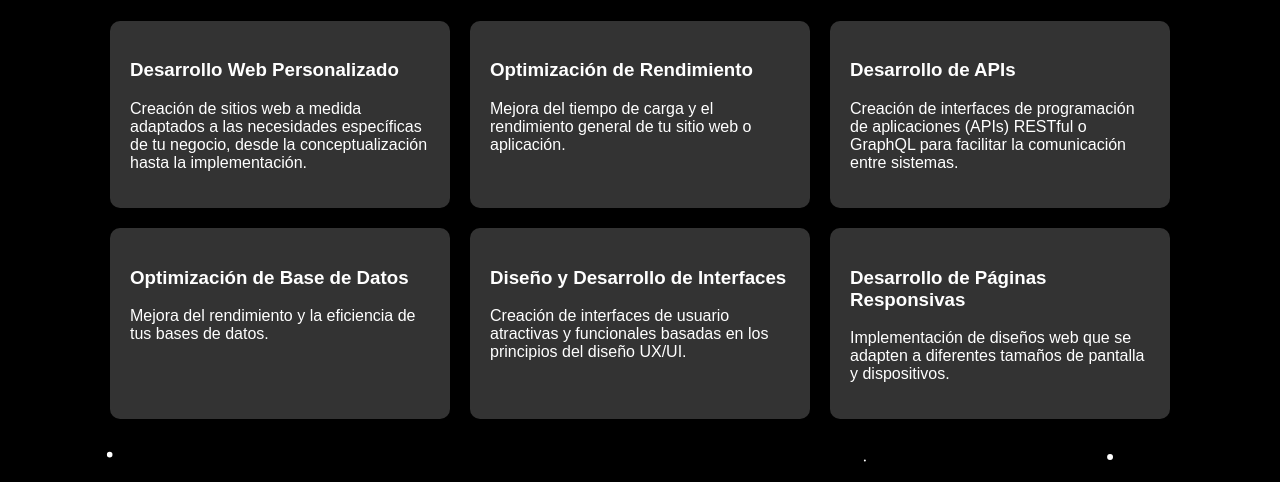
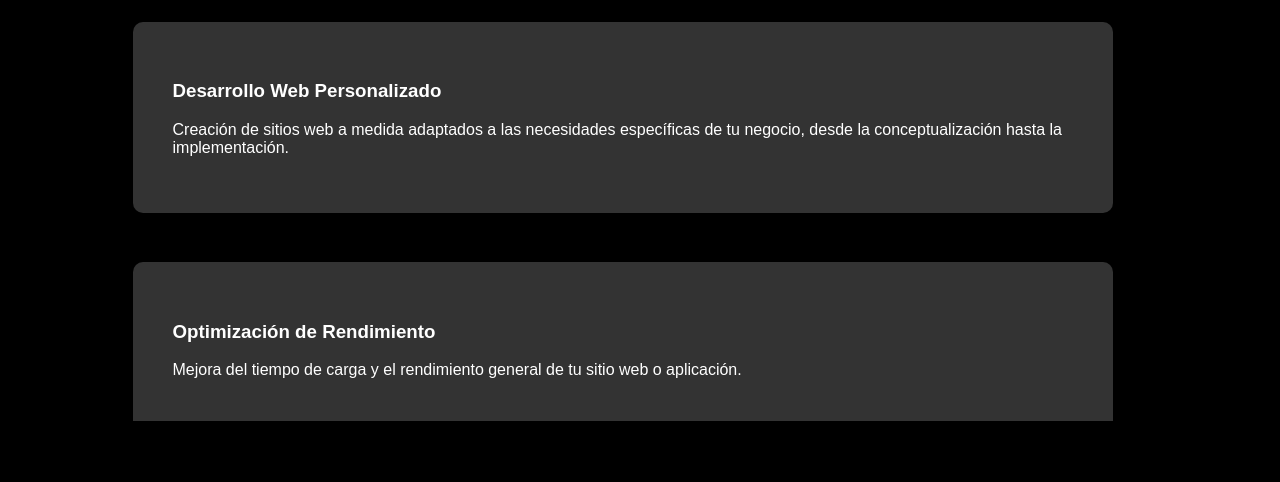
Before and after one commit to KarenYisethPintoEspejo/portafolio, a website: page public/views/servicios.html in a window 1280 px wide. Shown: the part 315-797 px from the top of the page. Drawn offline with Linux system fonts and the light colour scheme.

Commit message:
feat: :sparkles: Se añadio animacion para las tarjetas de servicios

```diff
--- a/public/css/servicios.css
+++ b/public/css/servicios.css
@@ -4,7 +4,9 @@ body {
     color: #eaeaea;
     margin: 0;
     padding: 0;
+    overflow-y: hidden;
 }
+
 canvas {
     display: block;
     position: absolute;
@@ -27,8 +29,7 @@ nav ul {
     margin-left: -40px;
     display: flex;
     justify-content: center;
-    gap:20px;
-
+    gap: 20px;
 }
 
 nav ul li a {
@@ -44,51 +45,54 @@ nav ul li a {
 nav ul li a:hover {
     border: 3px solid rgb(179, 60, 248);
 }
+
 #services {
     padding: 2rem;
     background: #000000;
+    height: 190vh;
 }
 
 #services h2 {
     text-align: center;
-    color: rgb(179, 60, 248) ;
+    color: rgb(179, 60, 248);
     font-size: 2rem;
     margin-bottom: 1.5rem;
 }
-/* Estilo para el contenedor del servicio */
+
+/* Contenedor de servicios */
+/* Contenedor de servicios */
 .service-container {
-    display: flex;
-    flex-wrap: wrap;
-    gap: 20px;
-    justify-content: center;
+    position: relative;
+    max-width: 1000px;
     margin: 0 auto;
-    max-width: 1200px;
+    height: 50vh; /* Fija la altura del contenedor */
+    overflow-y: auto; /* Habilita el scroll vertical */
+    padding-right: 15px;
+    scrollbar-width: none; /* Firefox */
+    -ms-overflow-style: none; /* Espacio para la barra de desplazamiento */
 }
 
-/* Estilo para las tarjetas de servicio */
+
+/* Tarjetas de servicio */
 .service-card {
     background-color: #333;
     color: #fff;
     border-radius: 10px;
-    padding: 20px;
-    width: 300px;
+    padding: 40px;
+    width: 90%;
     box-shadow: 0 4px 8px rgba(0, 0, 0, 0.2);
     transition: transform 0.3s ease, box-shadow 0.3s ease;
-    opacity: 0;
-    transform: translateY(20px);
-    animation: fadeInUp 0.6s forwards;
+    margin-bottom: 50px;
+    z-index: 1;
 }
 
-/* Animación para las tarjetas */
-@keyframes fadeInUp {
-    to {
-        opacity: 1;
-        transform: translateY(0);
-    }
+/* Efecto de apilamiento al hacer scroll */
+.service-card {
+    position: sticky;
+    top: 1px;
+    transform: translateY(1);
 }
 
-/* Efecto de hover en las tarjetas */
-.service-card:hover {
-    transform: translateY(-10px);
-    box-shadow: 0 8px 16px rgba(0, 0, 0, 0.3);
+.last{
+    margin-bottom: 17rem;
 }
--- a/public/views/servicios.html
+++ b/public/views/servicios.html
@@ -46,7 +46,7 @@
                 <h3>Diseño y Desarrollo de Interfaces</h3>
                 <p>Creación de interfaces de usuario atractivas y funcionales basadas en los principios del diseño UX/UI.</p>
             </div>
-            <div class="service-card">
+            <div class="service-card last">
                 <h3>Desarrollo de Páginas Responsivas</h3>
                 <p>Implementación de diseños web que se adapten a diferentes tamaños de pantalla y dispositivos.</p>
             </div>
```
